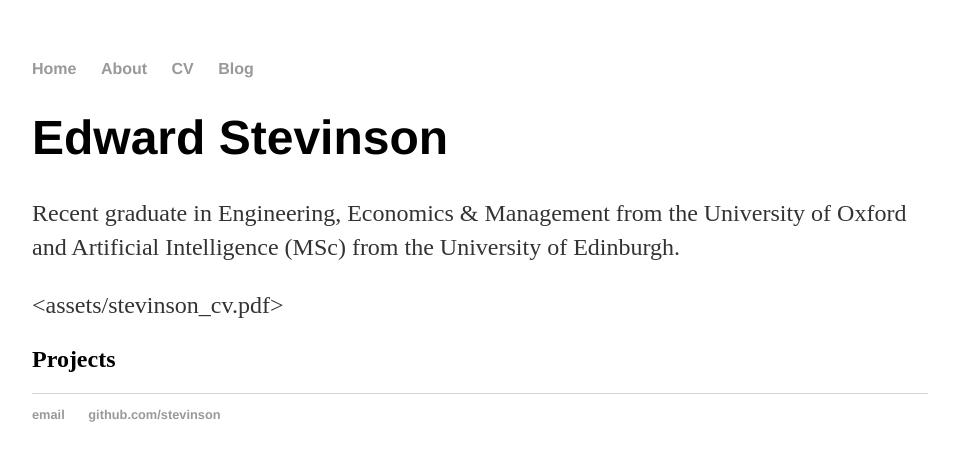
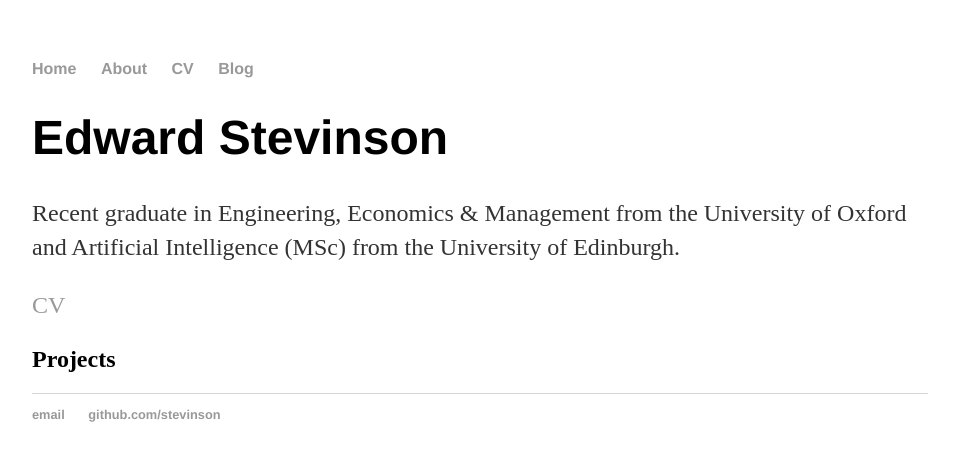
Before and after one commit to Stevinson/stevinson.github.io, a Jekyll site: the page built from index.md, in a window 1280 px wide. Shown: the top 461 px of the page, without its empty margins (160-1119 px from the left). Built offline with Jekyll 4.4.1, drawn with Linux system fonts in a browser that asks for light colours.

Commit message:
Update index.md

```diff
--- a/index.md
+++ b/index.md
@@ -7,7 +7,7 @@ title: Edward Stevinson
 
 Recent graduate in Engineering, Economics & Management from the University of Oxford and Artificial Intelligence (MSc) from the University of Edinburgh.
 
-<assets/stevinson_cv.pdf>
+[CV](assets/stevinson_cv.pdf)
 
 
 ## Projects
```
